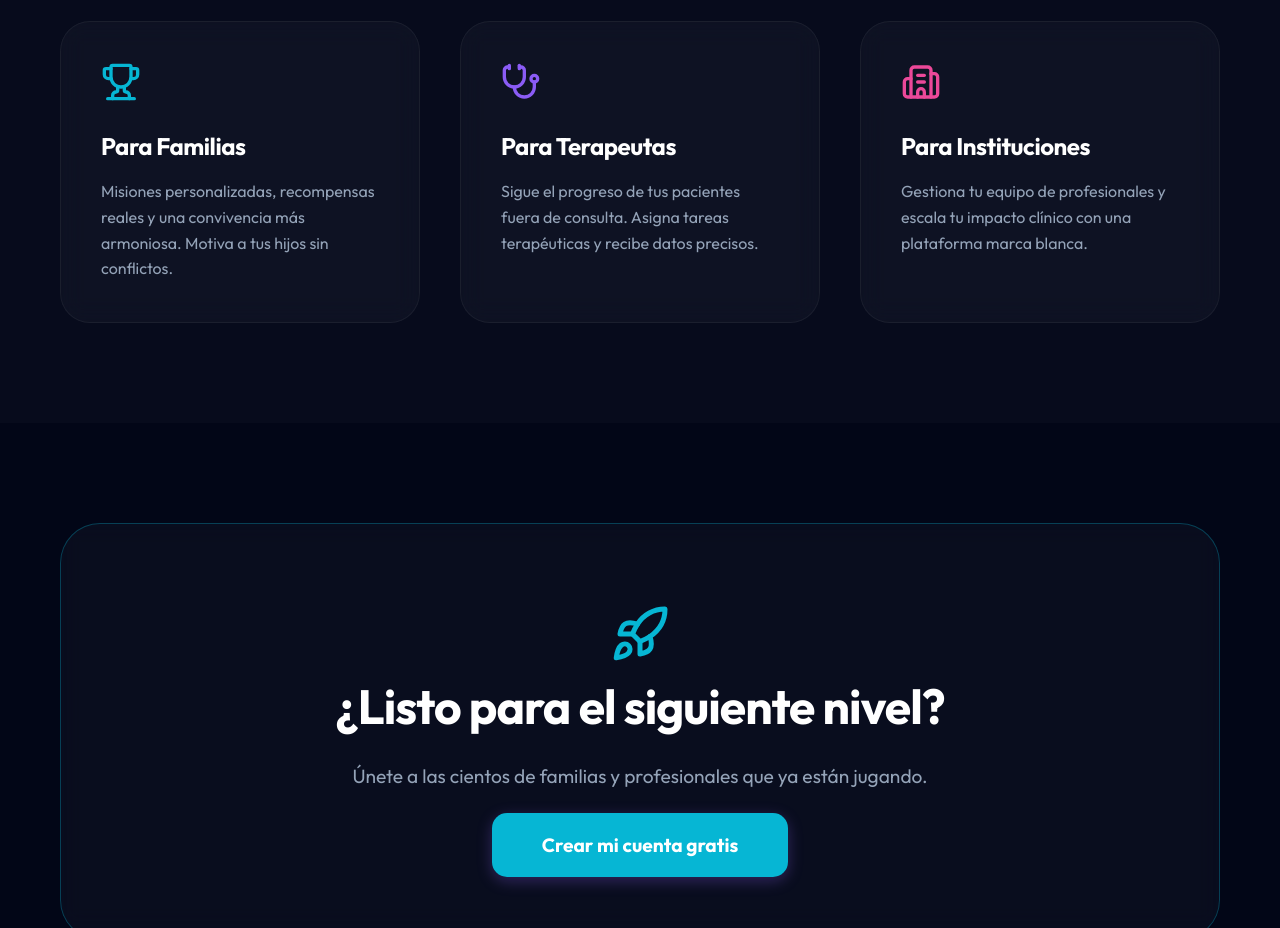
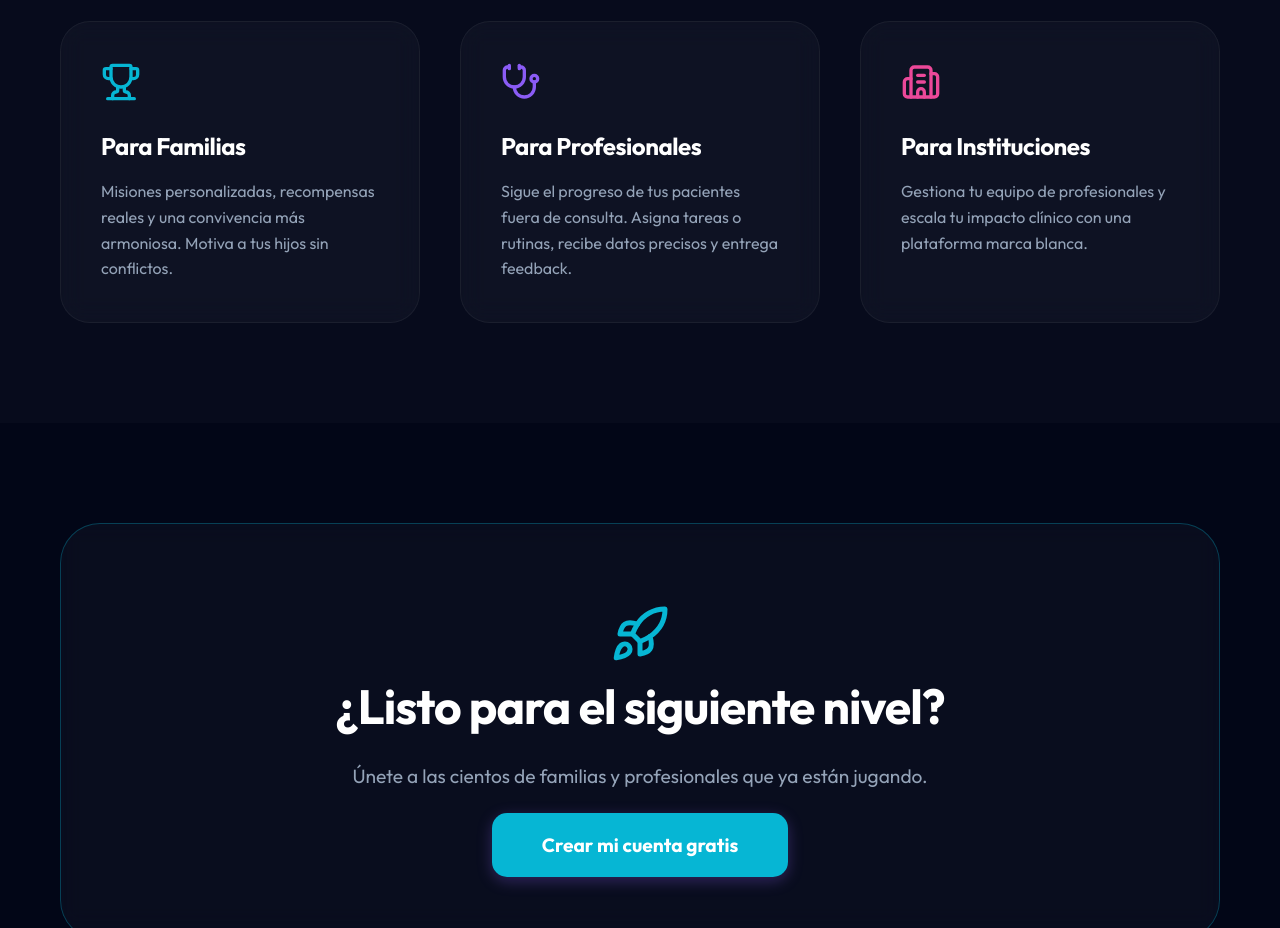
Before and after one commit to FernandoFerreyra11/play-balance-portfolio, a Next.js app: page / in a window 1280 px wide. Shown: the part 1980-2908 px from the top of the page. Built offline with nearby package versions, Linux system fonts and the light colour scheme; no server answers.

Commit message:
docs: update professional card text on landing page

```diff
--- a/src/components/LandingPage.tsx
+++ b/src/components/LandingPage.tsx
@@ -75,8 +75,8 @@ export function LandingPage() {
           />
           <ValueCard
             icon={<Stethoscope size={40} color="#8b5cf6" />}
-            title="Para Terapeutas"
-            description="Sigue el progreso de tus pacientes fuera de consulta. Asigna tareas terapéuticas y recibe datos precisos."
+            title="Para Profesionales"
+            description="Sigue el progreso de tus pacientes fuera de consulta. Asigna tareas o rutinas, recibe datos precisos y entrega feedback."
           />
           <ValueCard
             icon={<Building2 size={40} color="#ec4899" />}
```
